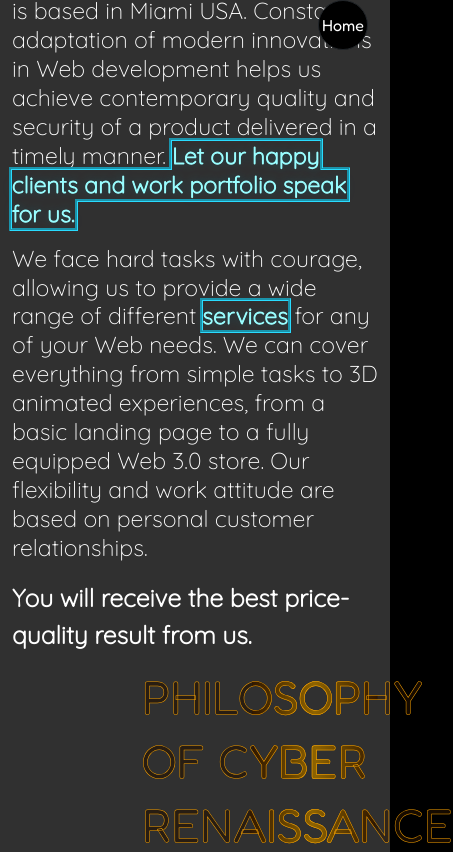
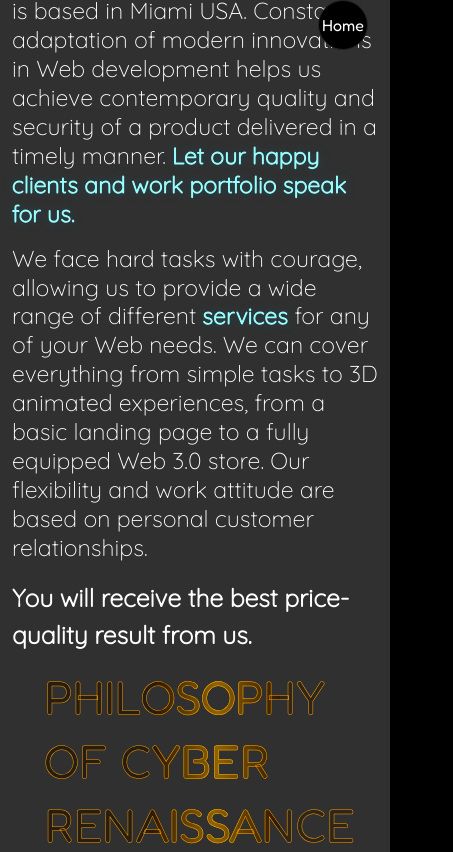
Before and after one commit to Vasily-drov/cyber_ren_prod, a React (Create React App) app: page / in a window 390 px wide. Shown: the part 772-1624 px from the top of the page, 453 px wide, since content can reach past the window. Built offline with nearby package versions, Linux system fonts and the light colour scheme.

Commit message:
small fixes

```diff
--- a/src/components/About.jsx
+++ b/src/components/About.jsx
@@ -56,11 +56,11 @@ function About() {
 
 
                         <p className="fs-3 my-3 ph lh-sm"> Happy to be your representative in a thriving digital world! Our Independent Development studio is based in Miami USA.
-                            Constant adaptation of modern innovations in Web development helps us achieve contemporary quality and security of a product delivered in a timely manner. <a href="portfolio/webdevelopment" className="text-reset fs-3 contactUsBlue"> Let our happy clients and work portfolio speak for us.</a>
+                            Constant adaptation of modern innovations in Web development helps us achieve contemporary quality and security of a product delivered in a timely manner. <a href="portfolio/webdevelopment" className="text-reset fs-3 contactUsBlue noOutline"> Let our happy clients and work portfolio speak for us.</a>
                         </p>
 
 
-                        <p className="fs-3 my-3 ph lh-sm">  We face hard tasks with courage, allowing us to provide a wide range of different <a href="/packages" className="text-reset fs-3 contactUsBlue">services</a> for any of your Web needs.
+                        <p className="fs-3 my-3 ph lh-sm">  We face hard tasks with courage, allowing us to provide a wide range of different <a href="/packages" className="text-reset fs-3 contactUsBlue noOutline">services</a> for any of your Web needs.
                             We can cover everything from simple tasks to 3D animated experiences, from a basic landing page to a fully equipped Web 3.0 store.
                             Our flexibility and work attitude are based on personal customer relationships.
                             </p>
@@ -69,7 +69,7 @@ function About() {
                     </Col>
                 </Row>
                 <Row>
-                    <Col className="col-lg-4 col-0">
+                    <Col className="col-lg-4 col-1">
                         <img id="v_b"src="/about/v_b.png" className="img-fluid" alt="..."></img>
                     </Col>
                     <Col className="col-lg-6 col-8">
--- a/src/components/portfolio/WebCase.jsx
+++ b/src/components/portfolio/WebCase.jsx
@@ -120,7 +120,7 @@ class WebCase extends Component {
                     <Col className='col-lg-8 col-12 offset-lg-1 offset-0'>
                         <h3 className=" lh-sm">{projects[this.state.index].review}</h3>
                         <a className="text-reset"href={projects[this.state.index].social} className="" target="_blank">
-                            <h3 className="">- {projects[this.state.index].name}</h3>
+                            <h3 className="shimmer text-end">- {projects[this.state.index].name}</h3>
                         </a>
                     </Col>
 
--- a/src/components/portfolio/WebDevelopment.jsx
+++ b/src/components/portfolio/WebDevelopment.jsx
@@ -45,9 +45,9 @@ function WebDevelopment() {
 
                 <Row className="my-5">
                     <Col className="text-center col-lg-6 col-12">
-                        <a className="btn contactUs col-lg-6 col-12 my-2" id="contactBtn" href="https://calendly.com/cyberenaissance/30min" role="button" target="_blank">Book a call</a>
+                        <a className="btn contactUs col-lg-6 col-12 my-2" id="contactBtn" href="https://calendly.com/cyberenaissance/30min" role="button" target="_blank">Book a vurtual meeting</a>
                     </Col>
-                    <Col className="text-center  col-lg-6 col-12">
+                    <Col className="text-center col-lg-6 col-12">
                         <a className="btn contactUs col-lg-6 col-12 my-2" id="contactBtn" href="/packages" role="button">See pricing</a>
 
                     </Col>
--- a/src/index.css
+++ b/src/index.css
@@ -259,6 +259,10 @@ h1.other_letters{
   -webkit-text-stroke-width: 1px;
 }
 
+a.noOutline {
+  outline: none;
+}
+
 h3#email {
   outline: none;
 }
@@ -417,6 +421,10 @@ h1#our_services {
   #pup {
     display: none;
   }
+
+  .contactUsBlueH1{
+    font-size: 14vw;
+  }
 }
 
 @media (min-width: 800px) {
```
